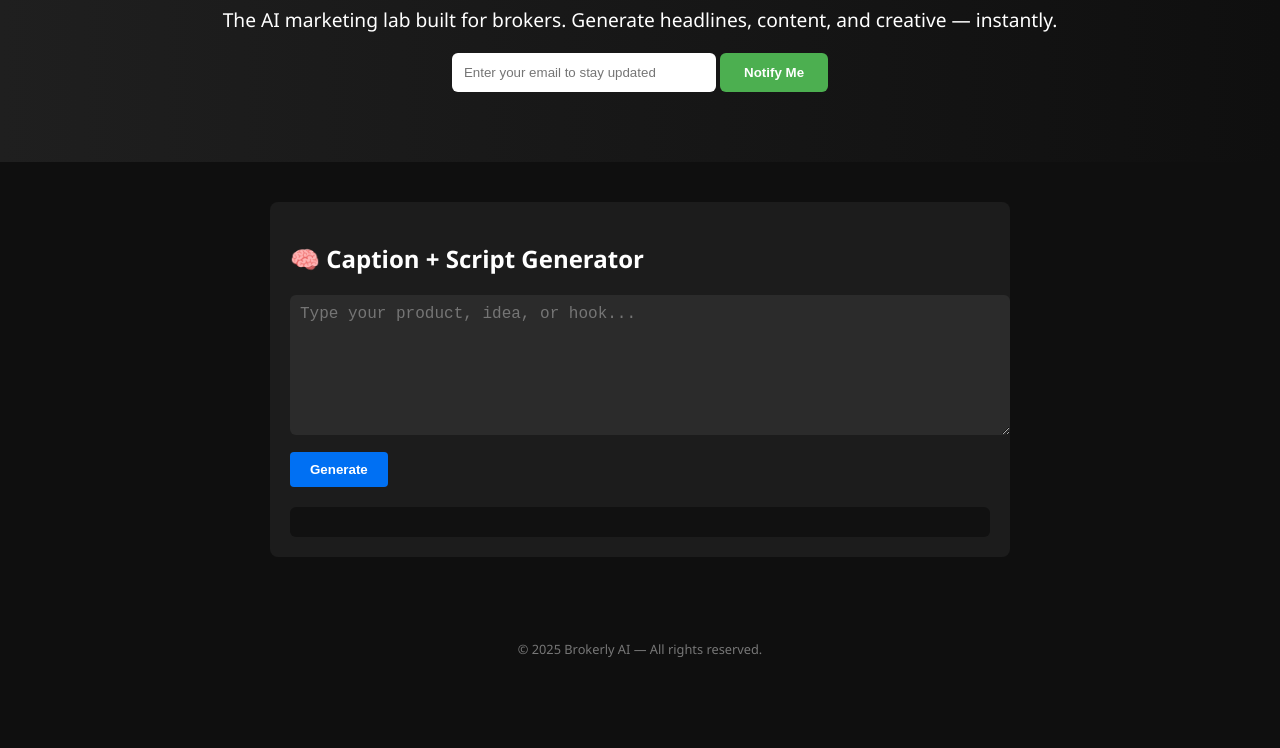
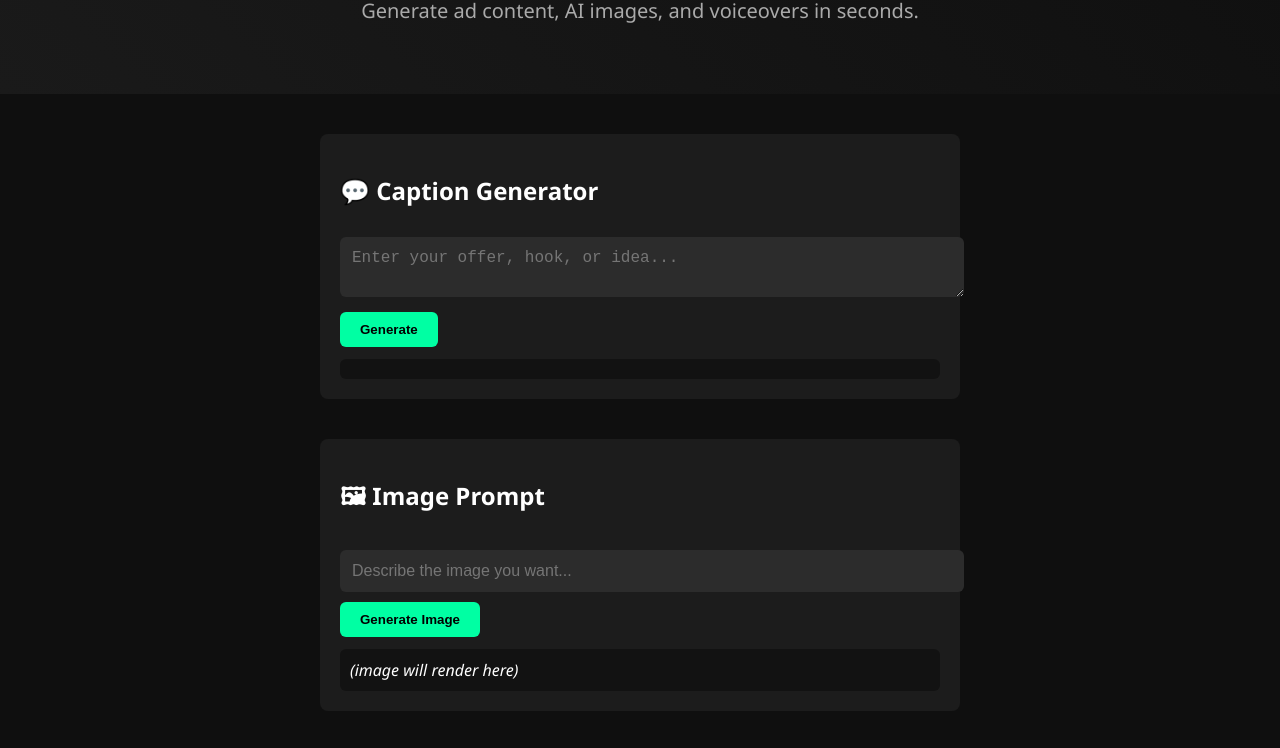
Before and after one commit to Brokerly-ai/Brokerly-AI, a plain HTML site: page index.html in a window 1280 px wide. Shown: the part 170-918 px from the top of the page. Before the commit the page ends 871 px from the top, so only its background shows below. Drawn offline with Linux system fonts and the light colour scheme.

Commit message:
Add files via upload

```diff
--- a/index.html
+++ b/index.html
@@ -9,21 +9,34 @@
 <body>
   <header class="hero">
     <h1>🚀 Brokerly AI</h1>
-    <p>The AI marketing lab built for brokers. Generate headlines, content, and creative — instantly.</p>
-    <input type="email" placeholder="Enter your email to stay updated" />
-    <button onclick="alert('Subscribed!')">Notify Me</button>
+    <p>Generate ad content, AI images, and voiceovers in seconds.</p>
   </header>
 
   <section class="tool">
-    <h2>🧠 Caption + Script Generator</h2>
-    <textarea id="input" placeholder="Type your product, idea, or hook..."></textarea>
-    <button onclick="generate()">Generate</button>
-    <div id="output"></div>
+    <h2>💬 Caption Generator</h2>
+    <textarea id="text-input" placeholder="Enter your offer, hook, or idea..."></textarea>
+    <button onclick="generateText()">Generate</button>
+    <div id="text-output" class="output"></div>
+  </section>
+
+  <section class="tool">
+    <h2>🖼 Image Prompt</h2>
+    <input id="image-prompt" placeholder="Describe the image you want..." />
+    <button onclick="generateImage()">Generate Image</button>
+    <div id="image-output" class="output"><em>(image will render here)</em></div>
+  </section>
+
+  <section class="tool">
+    <h2>🎙 Voiceover Line</h2>
+    <textarea id="voice-input" placeholder="Enter voiceover script..."></textarea>
+    <button onclick="generateVoice()">Generate Voice</button>
+    <div id="voice-output" class="output"><em>(audio will play here)</em></div>
   </section>
 
   <footer>
-    <p>© 2025 Brokerly AI — All rights reserved.</p>
+    <p>© 2025 Brokerly AI — Built for brokers by builders.</p>
   </footer>
+
   <script src="script.js"></script>
 </body>
 </html>
--- a/script.js
+++ b/script.js
@@ -1,11 +1,18 @@
 
-function generate() {
-  const input = document.getElementById("input").value;
-  const output = document.getElementById("output");
-  if (!input.trim()) {
-    output.innerText = "Please enter some text to generate content.";
-    return;
-  }
-  const response = `🧠 Generating copy for: "${input}"\n\n“Unlock your potential with Brokerly AI.”`;
-  output.innerText = response;
+function generateText() {
+  const input = document.getElementById("text-input").value;
+  const out = document.getElementById("text-output");
+  out.innerText = "🧠 “This is your AI-generated caption based on: " + input + "”";
 }
+
+function generateImage() {
+  const prompt = document.getElementById("image-prompt").value;
+  const imgBox = document.getElementById("image-output");
+  imgBox.innerHTML = '<img src="https://via.placeholder.com/500x300?text=' + encodeURIComponent(prompt) + '" width="100%" />';
+}
+
+function generateVoice() {
+  const text = document.getElementById("voice-input").value;
+  const voiceBox = document.getElementById("voice-output");
+  voiceBox.innerHTML = '<audio controls src="https://www.soundhelix.com/examples/mp3/SoundHelix-Song-1.mp3"></audio>';
+}
--- a/style.css
+++ b/style.css
@@ -1,76 +1,59 @@
 
 body {
+  margin: 0;
   font-family: 'Segoe UI', sans-serif;
-  margin: 0;
-  background-color: #0f0f0f;
+  background: #0f0f0f;
   color: white;
 }
 .hero {
+  padding: 50px 20px;
   text-align: center;
-  padding: 60px 20px;
-  background: linear-gradient(to right, #1f1f1f, #0f0f0f);
+  background: linear-gradient(45deg, #1a1a1a, #0f0f0f);
 }
 .hero h1 {
-  font-size: 3em;
-  margin-bottom: 10px;
+  font-size: 3rem;
+  margin-bottom: 0.5rem;
 }
 .hero p {
-  font-size: 1.2em;
-  margin-bottom: 20px;
+  font-size: 1.25rem;
+  color: #aaa;
 }
-.hero input {
+.tool {
+  max-width: 600px;
+  margin: 40px auto;
+  background: #1c1c1c;
+  padding: 20px;
+  border-radius: 8px;
+}
+textarea, input {
+  width: 100%;
   padding: 12px;
-  width: 240px;
-  max-width: 80%;
+  margin-top: 10px;
+  font-size: 1rem;
+  background: #2c2c2c;
+  border: none;
+  color: white;
   border-radius: 6px;
+}
+button {
+  margin-top: 10px;
+  padding: 10px 20px;
+  background: #00FFA3;
   border: none;
-  margin-bottom: 10px;
-}
-.hero button {
-  background-color: #4CAF50;
-  border: none;
-  padding: 12px 24px;
   border-radius: 6px;
-  color: white;
+  color: black;
   font-weight: bold;
   cursor: pointer;
 }
-section.tool {
-  max-width: 700px;
-  margin: 40px auto;
-  padding: 20px;
-  background-color: #1c1c1c;
-  border-radius: 8px;
-}
-textarea {
-  width: 100%;
-  height: 120px;
+.output {
+  margin-top: 12px;
+  background: #121212;
   padding: 10px;
-  border-radius: 6px;
-  background: #2b2b2b;
-  border: none;
-  color: white;
-  margin-bottom: 12px;
-  font-size: 16px;
-}
-section button {
-  padding: 10px 20px;
-  background-color: #0070f3;
-  border: none;
-  border-radius: 4px;
-  color: white;
-  font-weight: bold;
-  cursor: pointer;
-}
-#output {
-  margin-top: 20px;
-  background: #111;
-  padding: 15px;
   border-radius: 6px;
 }
 footer {
   text-align: center;
-  font-size: 0.8em;
+  font-size: 0.9rem;
+  color: #777;
   padding: 30px;
-  color: #777;
 }
```
